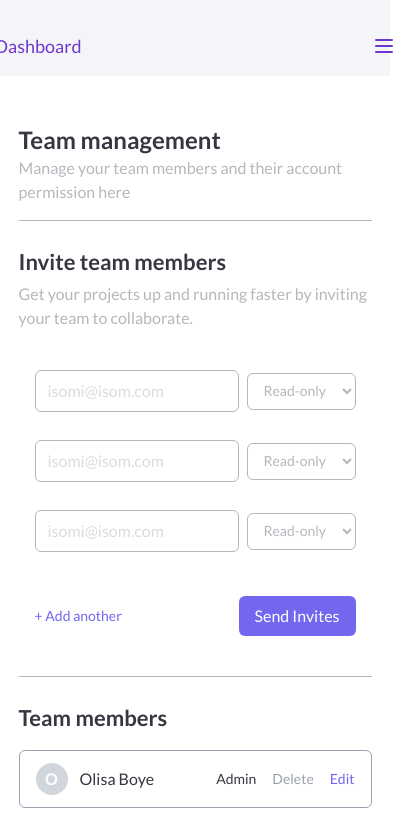
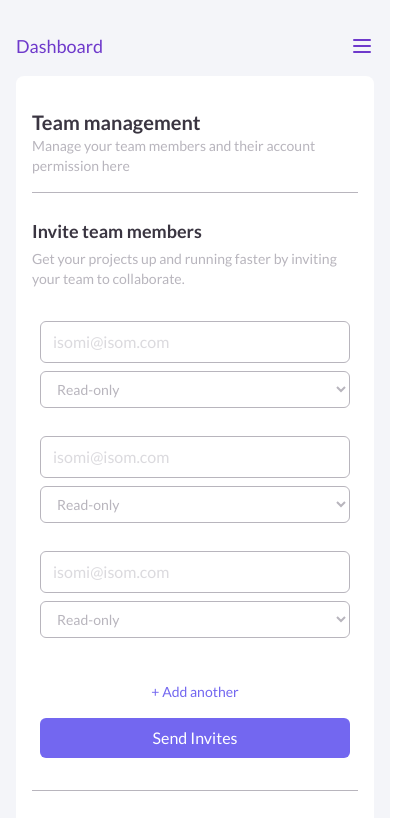
Before and after one commit to Favics-T/Admin-Dashboard, a React (Vite) app: page /pages/teams in a window 390 px wide. Shown: the top 818 px of the page, 412 px wide, since content can reach past the window. Built offline with nearby package versions, Linux system fonts and the light colour scheme.

Commit message:
added responsiveness for Team

```diff
--- a/src/pages/Pages/Profile/Teams.jsx
+++ b/src/pages/Pages/Profile/Teams.jsx
@@ -1,25 +1,18 @@
 import React, { useState } from "react";
-import Image1 from './asset/Image2.png'
-import Image2 from './asset/Image3.png'
-import Image3 from './asset/Image4.png'
-import Image4 from './asset/Image5.png'
-import Image5 from './asset/Image6.png'
-// import Image2 from './asset/Image3.png'
-
 
 const InviteMember = ({ email, role, onChangeEmail, onChangeRole }) => (
-  <div className="flex gap-2 items-center mb-3">
+  <div className="flex flex-col sm:flex-row gap-2 items-center mb-3">
     <input
       type="email"
       value={email}
       onChange={(e) => onChangeEmail(e.target.value)}
       placeholder="isomi@isom.com"
-      className="flex-1 border rounded-md px-3 py-2 outline-none focus:ring-2 focus:ring-[#7367F0]"
+      className="flex-1 border rounded-md px-3 py-2 outline-none focus:ring-2 focus:ring-[#7367F0] w-full"
     />
     <select
       value={role}
       onChange={(e) => onChangeRole(e.target.value)}
-      className="border rounded-md px-3 py-2 text-sm"
+      className="border rounded-md px-3 py-2 text-sm w-full sm:w-auto"
     >
       <option>Read-only</option>
       <option>Editor</option>
@@ -28,21 +21,23 @@ const InviteMember = ({ email, role, onChangeEmail, onChangeRole }) => (
   </div>
 );
 
-
 const TeamMember = ({ member, onDelete, onEdit }) => (
-  <div className="flex justify-between items-center border rounded-md px-4 py-3">
+  <div className="flex flex-col sm:flex-row justify-between sm:items-center border rounded-md px-4 py-3 gap-2">
+    {/* Name */}
     <div className="flex items-center gap-3">
       <div className="w-8 h-8 rounded-full bg-gray-300 flex items-center justify-center font-semibold text-white">
         {member.name.charAt(0)}
       </div>
       <span className="text-[#3A3541]">{member.name}</span>
     </div>
-    <div className="flex gap-4 text-sm">
+
+    {/* Role & Actions */}
+    <div className="flex flex-wrap gap-3 text-sm">
       <span className="text-[#3A3541]">{member.role}</span>
-      <button className="" onClick={onDelete}>
+      <button className="text-red-500 hover:underline" onClick={onDelete}>
         Delete
       </button>
-      <button className="text-[#7367F0]" onClick={onEdit}>
+      <button className="text-[#7367F0] hover:underline" onClick={onEdit}>
         Edit
       </button>
     </div>
@@ -70,7 +65,8 @@ const Teams = () => {
     setInvites(newInvites);
   };
 
-  const addInvite = () => setInvites([...invites, { email: "", role: "Read-only" }]);
+  const addInvite = () =>
+    setInvites([...invites, { email: "", role: "Read-only" }]);
 
   const sendInvites = () => {
     console.log("Invites sent:", invites);
@@ -85,20 +81,29 @@ const Teams = () => {
   };
 
   return (
-    <div className="bg-white py-12 text-[#3A3541] w-full px-6 rounded-lg">
+    <div className="bg-white py-8 sm:py-12 text-[#3A3541] w-full px-4 sm:px-6 lg:px-12 rounded-lg">
       {/* Team Management Header */}
       <div className="border-b text-[#b8b5bd] pb-4">
-        <h1 className="text-2xl font-semibold text-[#3A3541]">Team management</h1>
-        <p>Manage your team members and their account permission here</p>
+        <h1 className="text-xl sm:text-2xl font-semibold text-[#3A3541]">
+          Team management
+        </h1>
+        <p className="text-sm sm:text-base">
+          Manage your team members and their account permission here
+        </p>
       </div>
 
       {/* Invite Team */}
       <div className="flex flex-col lg:flex-row gap-6 border-b text-[#b8b5bd] py-6">
         <div className="flex-1 flex flex-col gap-1">
-          <h2 className="text-[22px] font-semibold text-[#3A3541]">Invite team members</h2>
-          <p>Get your projects up and running faster by inviting your team to collaborate.</p>
+          <h2 className="text-lg sm:text-[22px] font-semibold text-[#3A3541]">
+            Invite team members
+          </h2>
+          <p className="text-sm sm:text-base">
+            Get your projects up and running faster by inviting your team to
+            collaborate.
+          </p>
         </div>
-        <div className="flex-1 flex flex-col gap-4 p-4">
+        <div className="flex-1 flex flex-col gap-4 p-2 sm:p-4">
           <div className="flex flex-col gap-4">
             {invites.map((invite, idx) => (
               <InviteMember
@@ -110,12 +115,15 @@ const Teams = () => {
               />
             ))}
           </div>
-          <div className="flex justify-between items-center mt-4">
-            <button className="text-sm text-[#7367F0] hover:underline" onClick={addInvite}>
+          <div className="flex flex-col sm:flex-row justify-between items-center gap-4 mt-4">
+            <button
+              className="text-sm text-[#7367F0] hover:underline"
+              onClick={addInvite}
+            >
               + Add another
             </button>
             <button
-              className="bg-[#7367F0] text-white px-4 py-2 rounded-md"
+              className="bg-[#7367F0] text-white px-4 py-2 rounded-md w-full sm:w-auto"
               onClick={sendInvites}
             >
               Send Invites
@@ -126,7 +134,9 @@ const Teams = () => {
 
       {/* Team Members */}
       <div className="pt-6 border-b py-8 text-gray-400">
-        <h2 className="text-[22px] font-semibold text-[#3A3541] mb-4">Team members</h2>
+        <h2 className="text-lg sm:text-[22px] font-semibold text-[#3A3541] mb-4">
+          Team members
+        </h2>
         <div className="flex flex-col gap-3">
           {members.map((member, idx) => (
             <TeamMember
```
